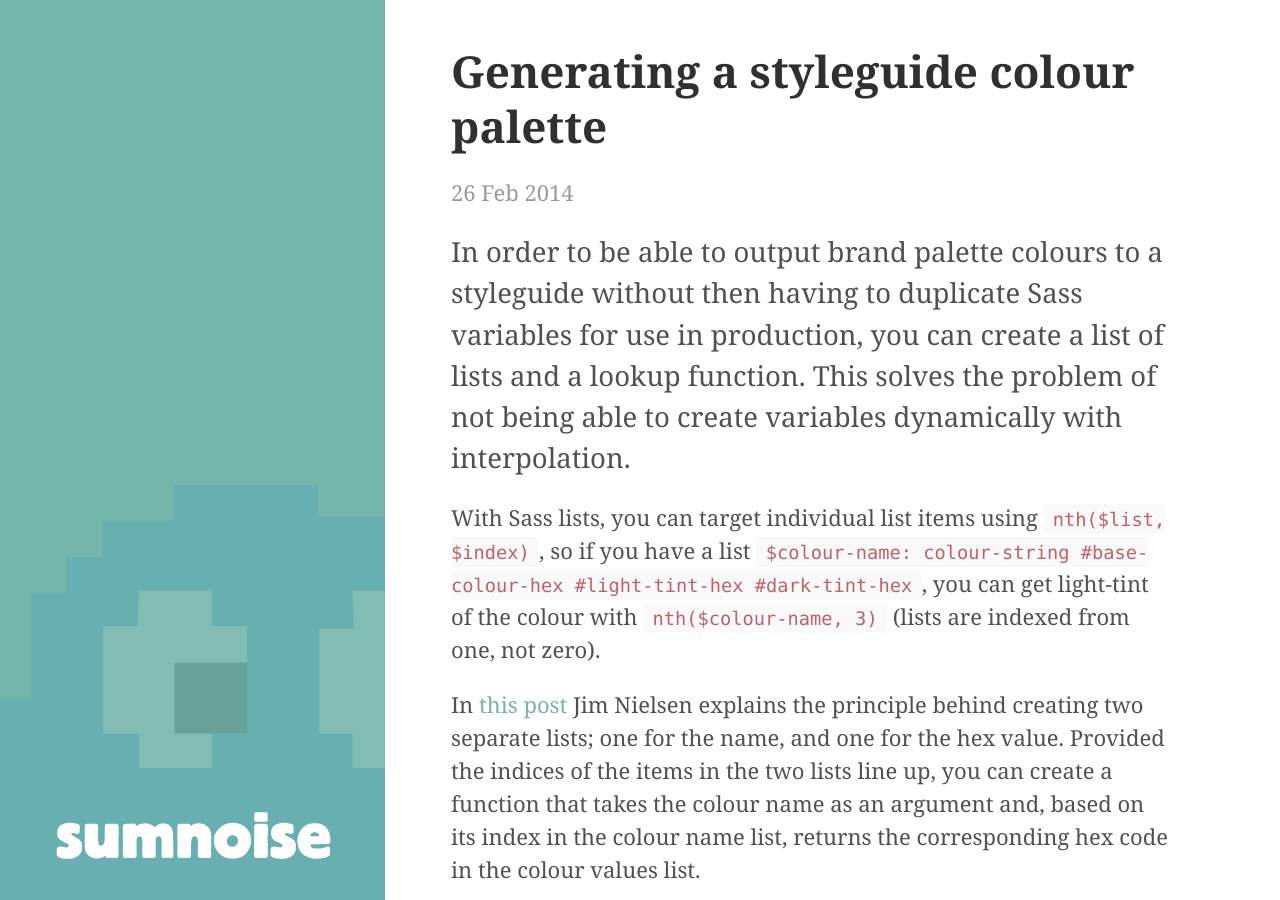
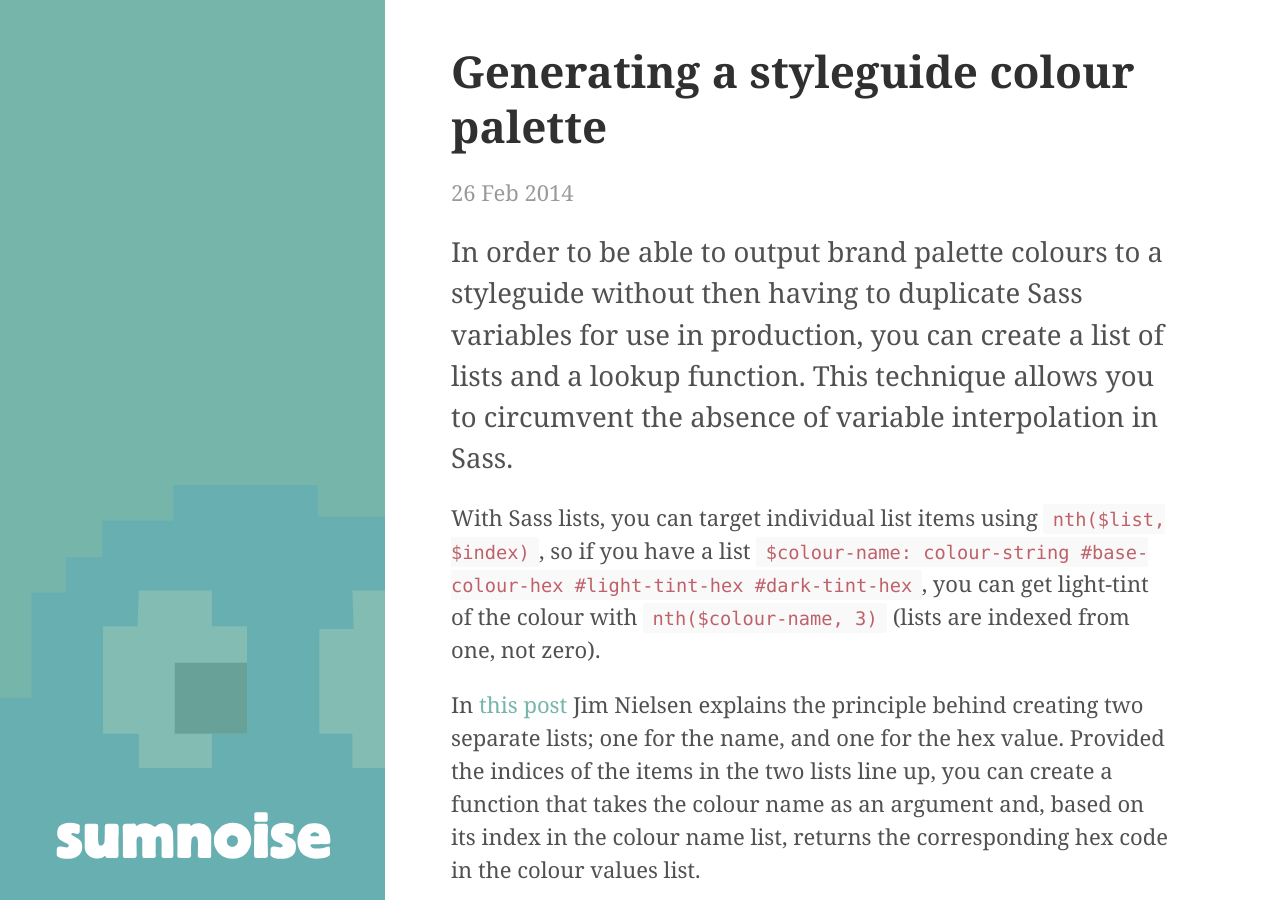
Before and after one commit to davidpmccormick/davidpmccormick.github.io, a Jekyll site: the page built from _posts/2014-02-26-styleguide-colour-palette.md, in a window 1280 px wide and 900 px high. Built offline with Jekyll 4.4.1, drawn with Linux system fonts in a browser that asks for light colours; Markdown is read by kramdown in place of the engine named in the settings.

Commit message:
Update styleguide post

```diff
--- a/_posts/2014-02-26-styleguide-colour-palette.md
+++ b/_posts/2014-02-26-styleguide-colour-palette.md
@@ -3,7 +3,7 @@
 title: Generating a styleguide colour palette
 ---
 
-<p class="lead">In order to be able to output brand palette colours to a styleguide without then having to duplicate Sass variables for use in production, you can create a list of lists and a lookup function. This solves the problem of not being able to create variables dynamically with interpolation.</p>
+<p class="lead">In order to be able to output brand palette colours to a styleguide without then having to duplicate Sass variables for use in production, you can create a list of lists and a lookup function. This technique allows you to circumvent the absence of variable interpolation in Sass.</p>
 
 With Sass lists, you can target individual list items using `nth($list, $index)`, so if you have a list `$colour-name: colour-string #base-colour-hex #light-tint-hex #dark-tint-hex`, you can get light-tint of the colour with `nth($colour-name, 3)` (lists are indexed from one, not zero).
 
```
